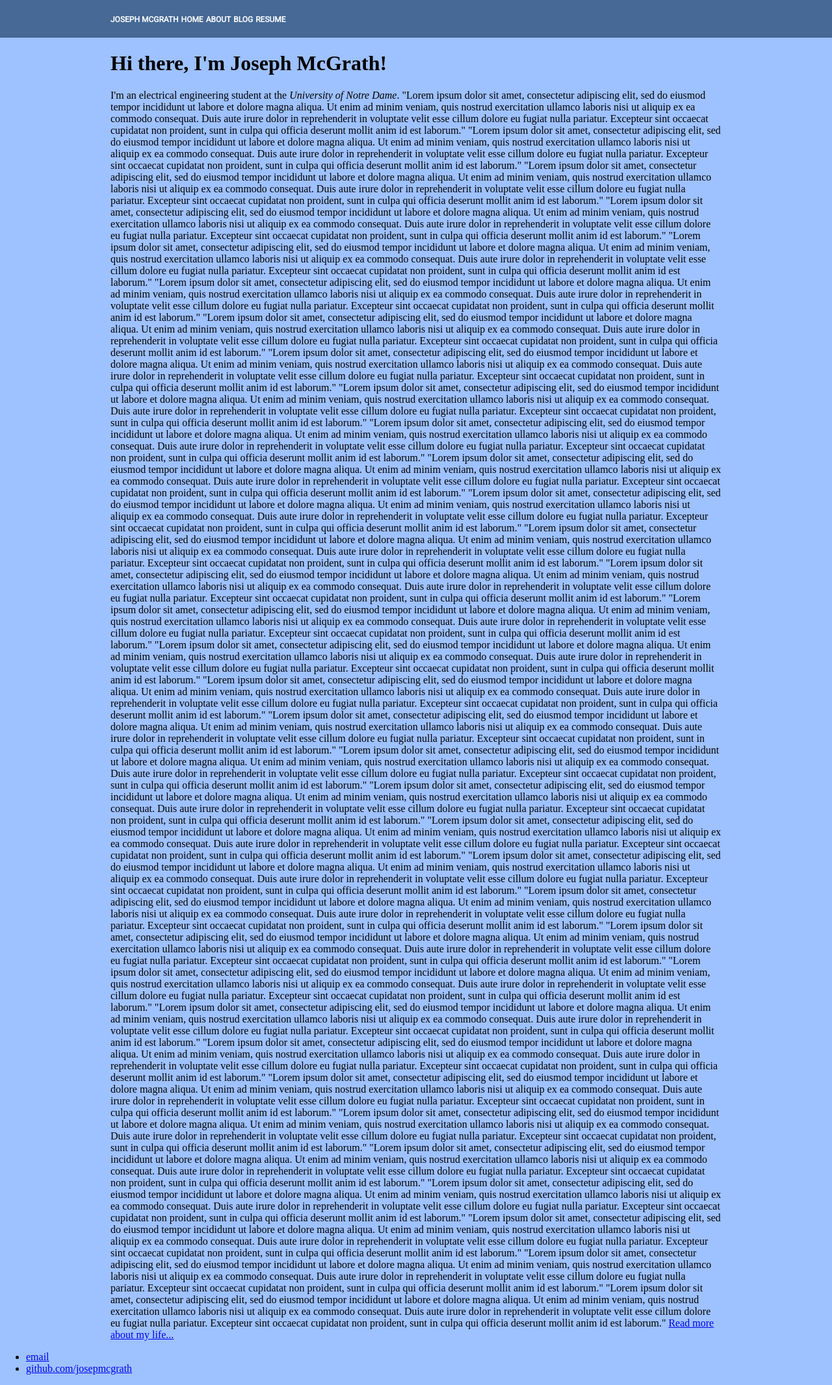
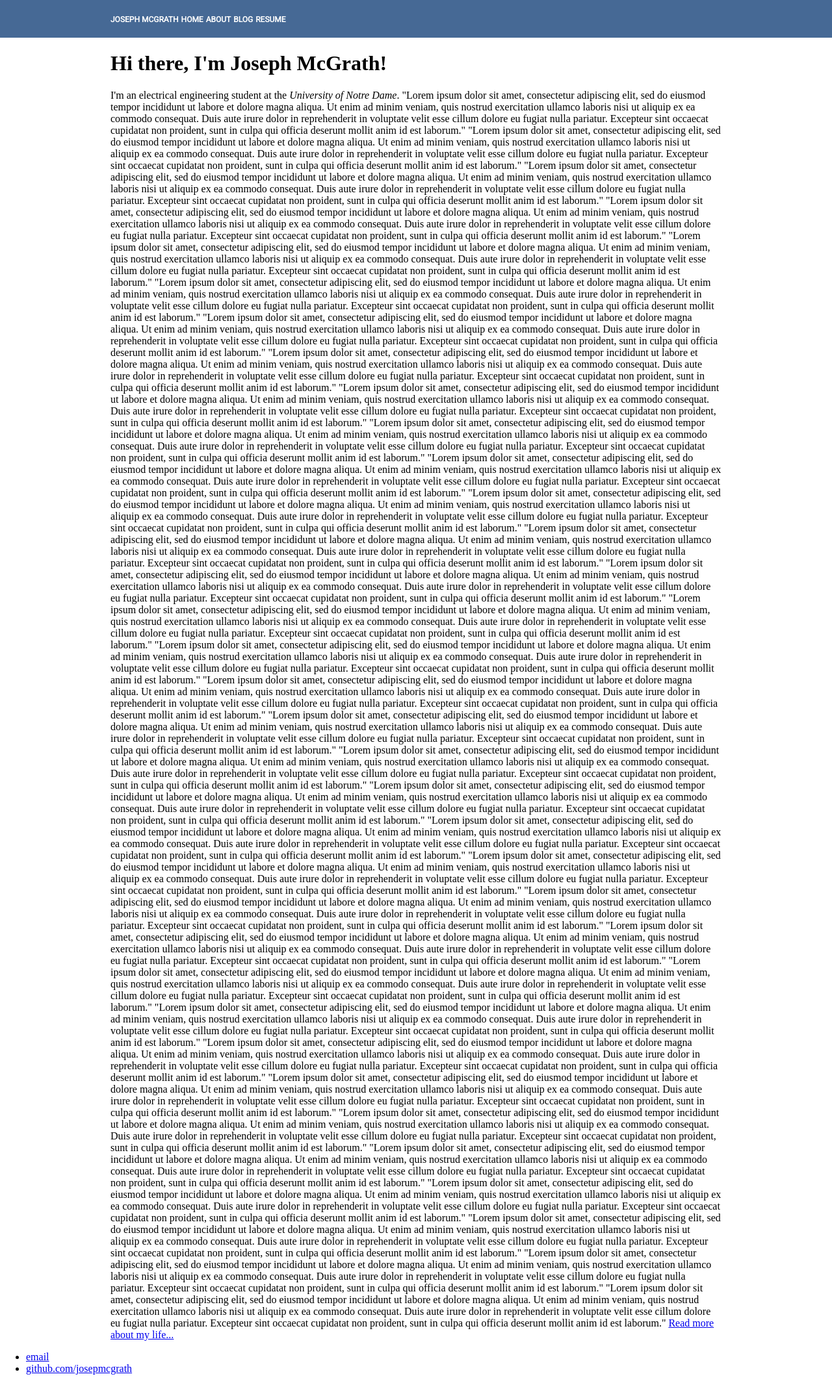
Before and after one commit to josepmcgrath/josepmcgrath.github.io, a Jekyll site: the page built from index.html, in a window 1280 px wide. Shown: the whole page at 65% size. Built offline with Jekyll 4.4.1, drawn with Linux system fonts in a browser that asks for light colours.

Commit message:
Update main.css
Changed background to white

```diff
--- a/css/main.css
+++ b/css/main.css
@@ -32,7 +32,7 @@
 }
 
 body {
-    background-color: #9EC1FF;
+    background-color: #FFF;
     margin: 0;
     padding: 0px;
 }
```
